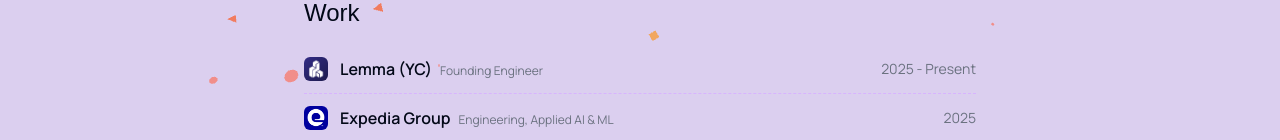
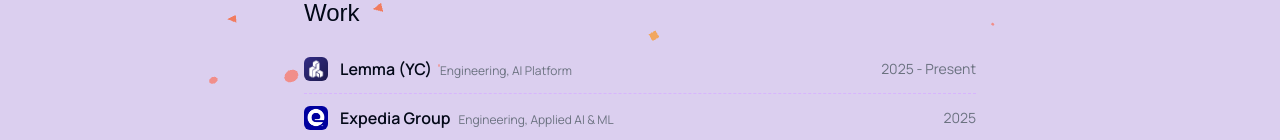
Before and after one commit to VishnuK1947/vishnukadaba.dev, a React (Vite) app: page / in a window 1280 px wide. Shown: the part 491-631 px from the top of the page. Built offline with nearby package versions, Linux system fonts and the light colour scheme.

Commit message:
Update role title for work experience entry

```diff
--- a/src/data/workExperience.ts
+++ b/src/data/workExperience.ts
@@ -9,7 +9,7 @@ export interface WorkExperienceItem {
 export const workExperience: WorkExperienceItem[] = [
   {
     company: 'Lemma (YC)',
-    role: 'Founding Engineer',
+    role: 'Engineering, AI Platform',
     period: '2025 - Present',
     logo: '/lemma.png',
     link: 'https://www.uselemma.ai/',
```
